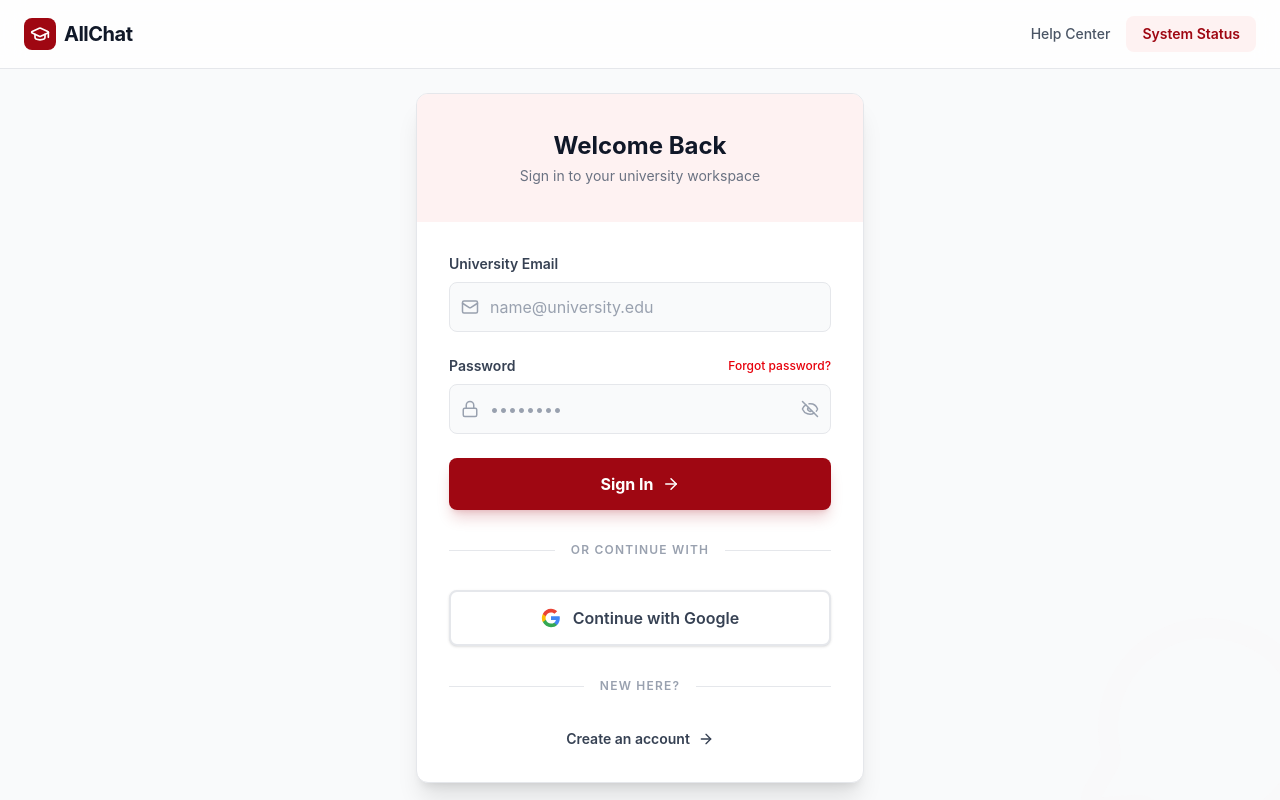
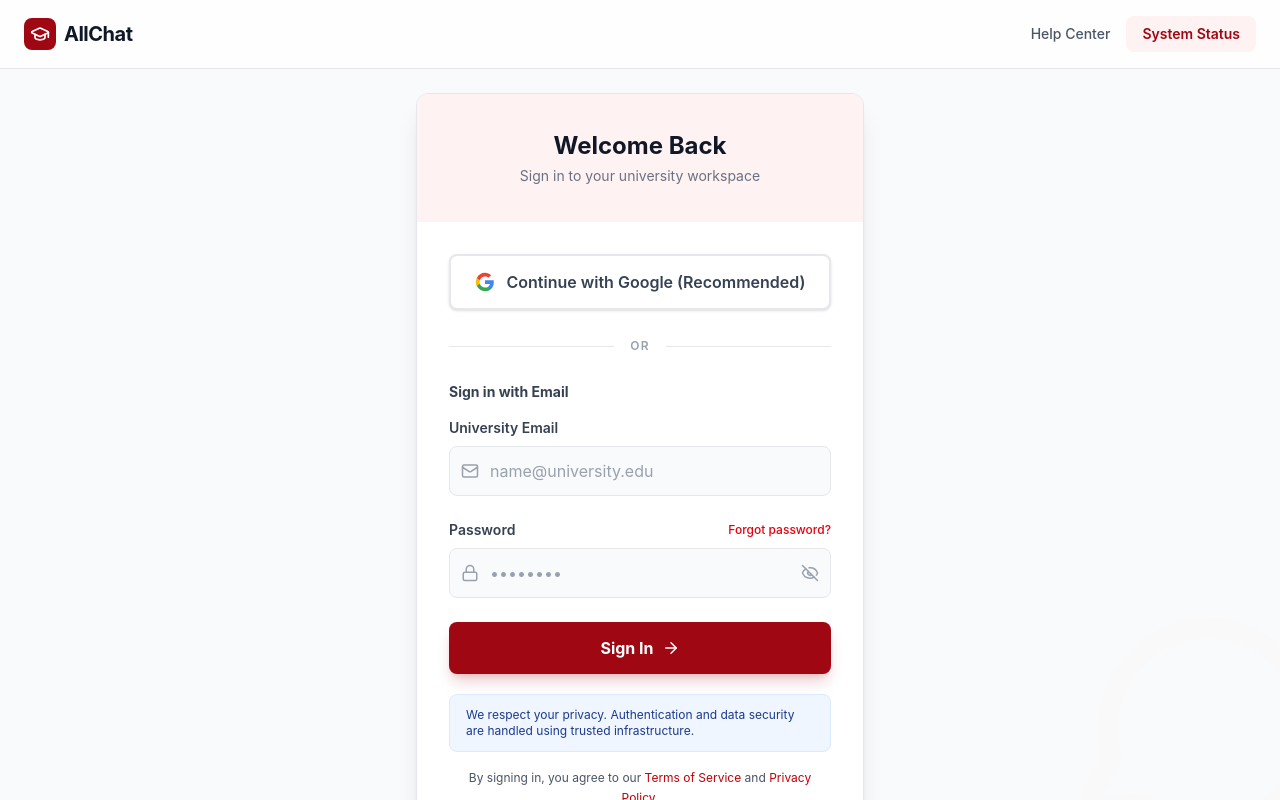
Before and after one commit to kuroi17/AllChat, a React (Vite) app in the folder frontend/: page /auth in a window 1280 px wide. Shown: the top 800 px of the page. Built offline with nearby package versions, Linux system fonts and the light colour scheme; no server answers.

Commit message:
feat(auth-ui): prioritize Google sign-in and add transparency/legal links

```diff
--- a/frontend/src/pages/Auth.jsx
+++ b/frontend/src/pages/Auth.jsx
@@ -265,6 +265,48 @@ export default function Auth() {
 
             {/* Form Content */}
             <div className="p-4 sm:p-8">
+              {/* Google-first sign in */}
+              <button
+                type="button"
+                onClick={handleGoogleSignIn}
+                disabled={loading}
+                className="w-full bg-white border-2 border-gray-200 hover:border-gray-300 hover:bg-gray-50 text-gray-700 font-semibold py-3.5 rounded-lg transform transition-all active:scale-[0.98] flex items-center justify-center gap-3 shadow-sm disabled:opacity-60 disabled:cursor-not-allowed"
+              >
+                <svg className="w-5 h-5" viewBox="0 0 24 24">
+                  <path
+                    fill="#4285F4"
+                    d="M22.56 12.25c0-.78-.07-1.53-.2-2.25H12v4.26h5.92c-.26 1.37-1.04 2.53-2.21 3.31v2.77h3.57c2.08-1.92 3.28-4.74 3.28-8.09z"
+                  />
+                  <path
+                    fill="#34A853"
+                    d="M12 23c2.97 0 5.46-.98 7.28-2.66l-3.57-2.77c-.98.66-2.23 1.06-3.71 1.06-2.86 0-5.29-1.93-6.16-4.53H2.18v2.84C3.99 20.53 7.7 23 12 23z"
+                  />
+                  <path
+                    fill="#FBBC05"
+                    d="M5.84 14.09c-.22-.66-.35-1.36-.35-2.09s.13-1.43.35-2.09V7.07H2.18C1.43 8.55 1 10.22 1 12s.43 3.45 1.18 4.93l2.85-2.22.81-.62z"
+                  />
+                  <path
+                    fill="#EA4335"
+                    d="M12 5.38c1.62 0 3.06.56 4.21 1.64l3.15-3.15C17.45 2.09 14.97 1 12 1 7.7 1 3.99 3.47 2.18 7.07l3.66 2.84c.87-2.6 3.3-4.53 6.16-4.53z"
+                  />
+                </svg>
+                <span>Continue with Google (Recommended)</span>
+              </button>
+
+              {/* Divider */}
+              <div className="relative my-6 sm:my-7">
+                <div className="absolute inset-0 flex items-center">
+                  <div className="w-full border-t border-gray-200"></div>
+                </div>
+                <div className="relative flex justify-center text-xs uppercase tracking-widest font-semibold">
+                  <span className="bg-white px-4 text-gray-400">OR</span>
+                </div>
+              </div>
+
+              <h3 className="text-sm font-bold text-gray-700 mb-4">
+                {isLogin ? "Sign in with Email" : "Sign up with Email"}
+              </h3>
+
               <form className="space-y-5 sm:space-y-6" onSubmit={handleSubmit}>
                 {/* Email Input */}
                 <div className="space-y-2">
@@ -394,44 +436,24 @@ export default function Auth() {
                 </div>
               )}
 
-              {/* Divider */}
-              <div className="relative my-6 sm:my-8">
-                <div className="absolute inset-0 flex items-center">
-                  <div className="w-full border-t border-gray-200"></div>
-                </div>
-                <div className="relative flex justify-center text-xs uppercase tracking-widest font-semibold">
-                  <span className="bg-white px-4 text-gray-400">
-                    Or continue with
-                  </span>
-                </div>
+              <div className="mt-5 rounded-lg border border-blue-100 bg-blue-50 px-4 py-3">
+                <p className="text-xs text-blue-900">
+                  We respect your privacy. Authentication and data security are
+                  handled using trusted infrastructure.
+                </p>
               </div>
 
-              {/* Google OAuth Button */}
-              <button
-                type="button"
-                onClick={handleGoogleSignIn}
-                className="w-full bg-white border-2 border-gray-200 hover:border-gray-300 hover:bg-gray-50 text-gray-700 font-semibold py-3.5 rounded-lg transform transition-all active:scale-[0.98] flex items-center justify-center gap-3 shadow-sm"
-              >
-                <svg className="w-5 h-5" viewBox="0 0 24 24">
-                  <path
-                    fill="#4285F4"
-                    d="M22.56 12.25c0-.78-.07-1.53-.2-2.25H12v4.26h5.92c-.26 1.37-1.04 2.53-2.21 3.31v2.77h3.57c2.08-1.92 3.28-4.74 3.28-8.09z"
-                  />
-                  <path
-                    fill="#34A853"
-                    d="M12 23c2.97 0 5.46-.98 7.28-2.66l-3.57-2.77c-.98.66-2.23 1.06-3.71 1.06-2.86 0-5.29-1.93-6.16-4.53H2.18v2.84C3.99 20.53 7.7 23 12 23z"
-                  />
-                  <path
-                    fill="#FBBC05"
-                    d="M5.84 14.09c-.22-.66-.35-1.36-.35-2.09s.13-1.43.35-2.09V7.07H2.18C1.43 8.55 1 10.22 1 12s.43 3.45 1.18 4.93l2.85-2.22.81-.62z"
-                  />
-                  <path
-                    fill="#EA4335"
-                    d="M12 5.38c1.62 0 3.06.56 4.21 1.64l3.15-3.15C17.45 2.09 14.97 1 12 1 7.7 1 3.99 3.47 2.18 7.07l3.66 2.84c.87-2.6 3.3-4.53 6.16-4.53z"
-                  />
-                </svg>
-                <span>Continue with Google</span>
-              </button>
+              <p className="mt-4 text-xs text-gray-600 text-center leading-5">
+                By signing in, you agree to our{" "}
+                <Link to="/terms" className="text-red-700 hover:underline">
+                  Terms of Service
+                </Link>{" "}
+                and{" "}
+                <Link to="/privacy" className="text-red-700 hover:underline">
+                  Privacy Policy
+                </Link>
+                .
+              </p>
 
               {/* Divider */}
               <div className="relative my-6 sm:my-8">
@@ -470,12 +492,12 @@ export default function Auth() {
           <footer className="mt-6 sm:mt-8 text-center text-gray-500 text-xs px-2">
             <p>© 2026 AllChat. All university guidelines apply.</p>
             <div className="mt-2 flex justify-center gap-4">
-              <a href="#" className="hover:underline">
+              <Link to="/privacy" className="hover:underline">
                 Privacy Policy
-              </a>
-              <a href="#" className="hover:underline">
+              </Link>
+              <Link to="/terms" className="hover:underline">
                 Terms of Service
-              </a>
+              </Link>
             </div>
           </footer>
         </div>
```
